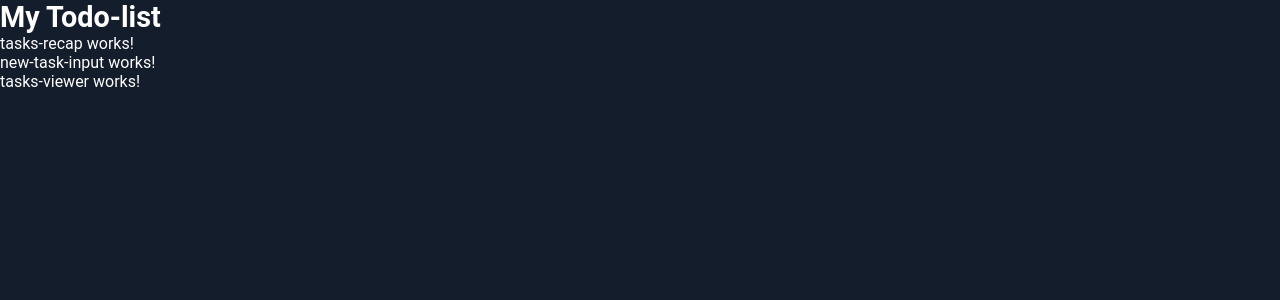
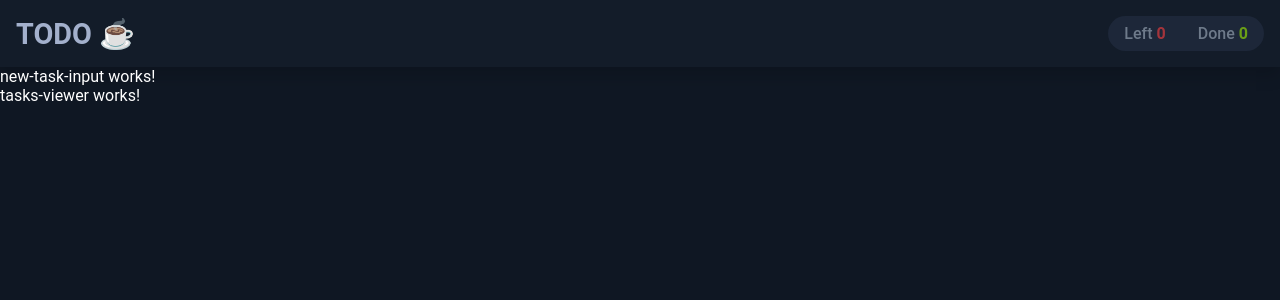
Before and after one commit to GuillaumeMCK/Todo-List-Ng, an Angular app: page / in a window 1280 px wide. Shown: the top 300 px of the page. Built offline with nearby package versions, Linux system fonts and the light colour scheme.

Commit message:
add tasks recap component

```diff
--- a/src/app/components/tasks-recap/tasks-recap.component.html
+++ b/src/app/components/tasks-recap/tasks-recap.component.html
@@ -1 +1,4 @@
-<p>tasks-recap works!</p>
+<div class="tasks-recap">
+  <p>Left <span class="tasks-left">{{tasks()}}</span></p>
+  <p>Done <span class="tasks-done">{{tasksDone()}}</span></p>
+</div>
--- a/src/app/components/tasks-recap/tasks-recap.component.scss
+++ b/src/app/components/tasks-recap/tasks-recap.component.scss
@@ -0,0 +1,29 @@
+@import 'src/styles';
+
+.tasks-recap {
+  @extend .text-center;
+  @extend .user-select-none;
+  @extend .flex-row;
+  @extend .flex-center;
+
+  max-width: 24rem;
+  border-radius: 50px;
+  background-color: $bg-color-light;
+  margin: 1rem auto ;
+  justify-content: space-between;
+
+  p {
+  color: $font-color-gray;
+    font-size: $font-size-sm;
+    margin: 0.5rem 1rem;
+    font-weight: 500;
+    .tasks-left {
+      color: rgba($red, 0.6);
+      font-weight: 700;
+    }
+    .tasks-done {
+      color: rgba($primary, 0.6);
+      font-weight: 700;
+    }
+  }
+}
--- a/src/app/components/tasks-recap/tasks-recap.component.ts
+++ b/src/app/components/tasks-recap/tasks-recap.component.ts
@@ -1,15 +1,12 @@
-import { Component, OnInit } from '@angular/core';
+import {Component} from '@angular/core';
+import {TasksService} from "../../services/tasks.service";
 
 @Component({
   selector: 'app-tasks-recap',
   templateUrl: './tasks-recap.component.html',
   styleUrls: ['./tasks-recap.component.scss']
 })
-export class TasksRecapComponent implements OnInit {
-
-  constructor() { }
-
-  ngOnInit(): void {
-  }
-
+export class TasksRecapComponent {
+  public tasks = () => TasksService.getCount();
+  public tasksDone = () => TasksService.getCountDone();
 }
--- a/src/app/models/task.ts
+++ b/src/app/models/task.ts
@@ -1,7 +1,7 @@
 interface Task {
   id: string;
   content: string;
-  completed: boolean;
+  done: boolean;
   date: Date;
 }
 
--- a/src/app/pages/home/home.component.html
+++ b/src/app/pages/home/home.component.html
@@ -1,6 +1,6 @@
 <div class="main-container">
   <header>
-    <h1 class="title">My Todo-list</h1>
+    <h1 class="title">TODO ☕ </h1>
     <app-tasks-recap></app-tasks-recap>
   </header>
   <div class="todo-container">
--- a/src/app/pages/home/home.component.scss
+++ b/src/app/pages/home/home.component.scss
@@ -0,0 +1,26 @@
+@import 'src/styles';
+
+.title {
+  @extend .text-center;
+  @extend .user-select-none;
+  @extend .flex-center;
+  color: $font-color-secondary;
+  margin: 1rem 0;
+}
+
+header {
+  @extend .user-select-none;
+  padding: 0.3rem 0;
+  background-color: rgba($bg-color, 0.8);
+  box-shadow: $box-shadow;
+}
+
+@media (min-width: 576px) {
+  header {
+    padding: 0 1rem;
+    justify-content: space-between;
+    display: flex;
+    flex-direction: row;
+    box-shadow: $box-shadow;
+  }
+}
--- a/src/app/services/tasks.service.ts
+++ b/src/app/services/tasks.service.ts
@@ -6,48 +6,55 @@ import Task from '../models/task';
 })
 export class TasksService {
 
-  private static tasks: Task[] = []
+  private static tasks: Task[] = TasksService.getTasks();
 
   private static generateId(): string {
     return Math.random().toString(36).substring(2);
   }
 
-  static createTask(content: string): Task {
+  public static createTask(content: string): Task {
     return {
       id: this.generateId(),
       content,
-      completed: false,
+      done: false,
       date: new Date()
     }
   }
 
-  static getTasks(): Task[] {
-    const tasks = localStorage.getItem('todo-app-tasks');
-    if (!tasks)
-      return this.tasks;
-    return JSON.parse(tasks) as Task[];
+  public static getTasks(): Task[] {
+    const localTasks = localStorage.getItem('todo-app-tasks') ?? '[]';
+    this.tasks = JSON.parse(localTasks);
+    return this.tasks;
   }
 
-  static addTask(task: Task): void {
+  public static addTask(task: Task): void {
     this.tasks.push(task);
     this.saveTasks();
   }
 
-  static deleteTask(id: string): void {
-    this.tasks = this.tasks.filter(task => task.id !== id);
+  public static getCount(): number {
+    return this.tasks.length;
+  }
+
+  public static getCountDone(): number {
+    return this.tasks.filter(t => t.done).length;
+  }
+
+  public static deleteTask(id: string): void {
+    this.tasks = this.tasks.filter(t => t.id !== id);
     this.saveTasks();
   }
 
-  static updateTask(task: Task): void {
+  public static updateTask(task: Task): void {
     this.tasks = this.tasks.map(t => t.id === task.id ? task : t);
     this.saveTasks();
   }
 
   private static saveTasks(): void {
-    localStorage.setItem('tasks', JSON.stringify(this.tasks));
+    localStorage.setItem('todo-app-tasks', JSON.stringify(this.tasks));
   }
 
-  static getTask(id: string): Task | undefined {
-    return this.tasks.find(task => task.id === id);
+  public static getTask(id: string): Task | undefined {
+    return this.tasks.find(t => t.id === id);
   }
 }
--- a/src/styles.scss
+++ b/src/styles.scss
@@ -10,6 +10,7 @@ $bg-color-dark: #0f1723;
 
 $font-color-primary: #ffffff;
 $font-color-secondary: #a3b0cc;
+$font-color-gray: #6e7a8a;
 
 $font-size-xxs: 0.6rem;
 $font-size-xs: 0.8rem;
@@ -38,8 +39,11 @@ $font-family-primary: "FontAwesome", "Roboto", sans-serif;
   padding: 0;
   box-sizing: border-box;
   font-family: $font-family-primary;
-  background: $bg-color;
   color: $font-color-primary;
+}
+
+body {
+  background-color: $bg-color-dark;
 }
 
 h1 { font-size: $font-size-xxl; }
@@ -48,3 +52,38 @@ h3 { font-size: $font-size-lg; }
 h4 { font-size: $font-size-md; }
 h5 { font-size: $font-size-sm; }
 h6 { font-size: $font-size-xs; }
+
+.user-select-none {
+  -webkit-user-select: none;
+  -moz-user-select: none;
+  -ms-user-select: none;
+  user-select: none;
+}
+
+.flex {
+  display: flex;
+}
+
+.flex-center {
+  display: flex;
+  justify-content: center;
+  align-items: center;
+}
+
+.flex-column {
+  display: flex;
+  flex-direction: column;
+}
+
+.flex-row {
+  display: flex;
+  flex-direction: row;
+}
+
+.flex-wrap {
+  flex-wrap: wrap;
+}
+
+.text-center {
+  text-align: center;
+}
```
Also changed, not shown: 1 other file (tests, documents, lock files or other folders).
